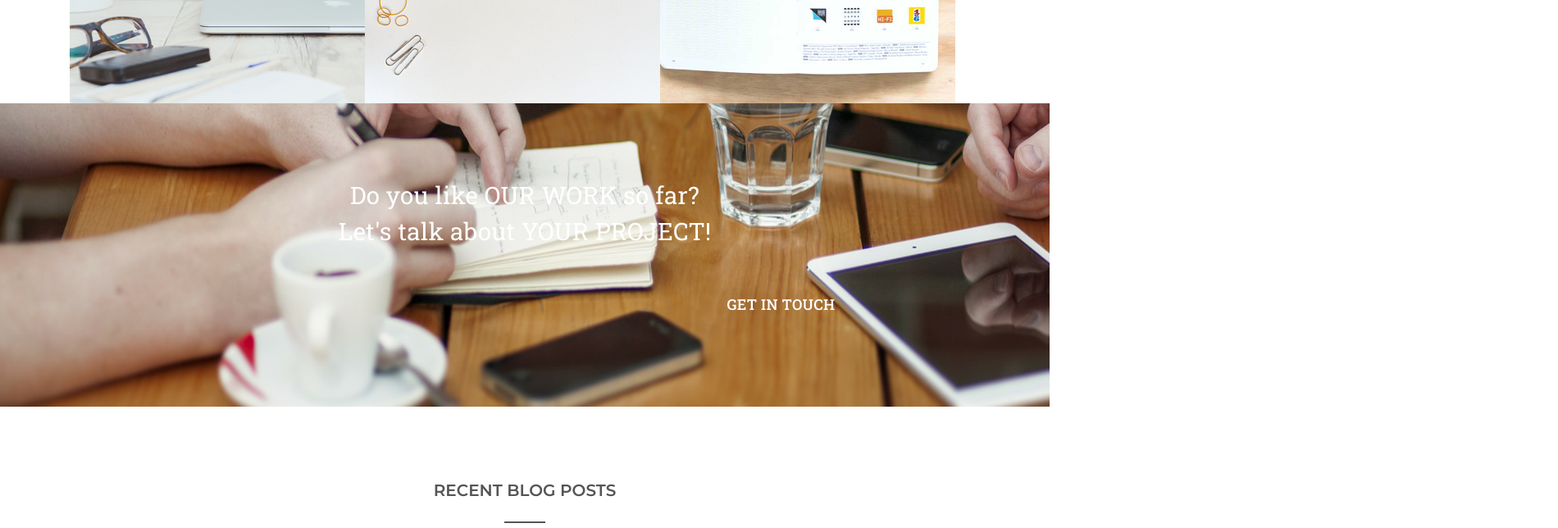
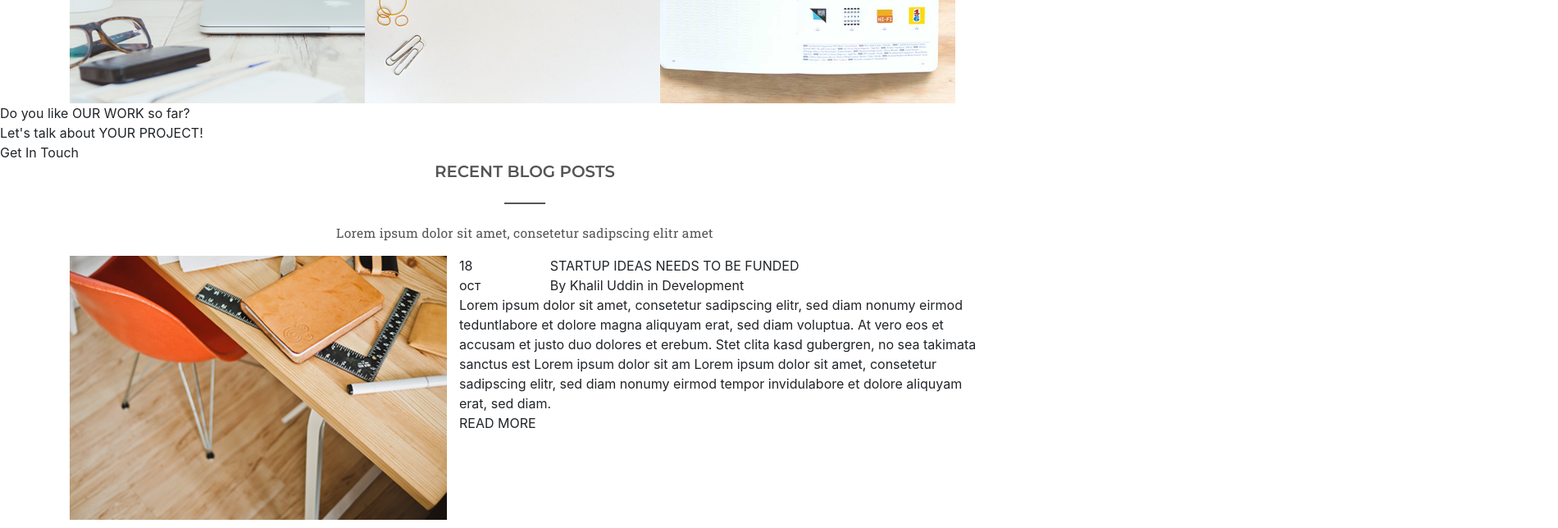
Before and after one commit to AnigalHub/PixelPerfect, a Vue app: page / in a window 1280 px wide. Shown: the part 3200-3844 px from the top of the page at 82% size, 1900 px wide, since content can reach past the window. Built offline with nearby package versions, Linux system fonts and the light colour scheme.

Commit message:
убраны стили - перенесены в App.vue

```diff
--- a/src/components/Blog.vue
+++ b/src/components/Blog.vue
@@ -2,7 +2,7 @@
     <div id="Blog">
         <b-container>
             <div class="name_component">RECENT BLOG POSTS</div>
-            <svg class="underline" xmlns="http://www.w3.org/2000/svg" width="50px" height="2px">
+            <svg class="underline" xmlns="http://www.w3.org/2000/svg">
                 <path fill-rule="evenodd"  fill="rgb(85, 85, 85)" d="M0.000,1.999 L0.000,-0.000 L50.000,-0.000 L50.000,1.999 L0.000,1.999 "/>
             </svg>
             <p class="descr_component">Lorem ipsum dolor sit amet, consetetur sadipscing elitr amet</p>
@@ -13,29 +13,17 @@
                 <b-col class="text part_2">
                    <b-row>
                        <b-col cols="2" >
-                           <div class="date">
-                               18
-                               <br>
-                               <div class="month">
-                                   ост
-                               </div>
+                           <div class="date">18<br>
+                               <div class="month">ост</div>
                            </div>
                        </b-col>
                        <b-col>
-                           <div class="name_post">
-                               STARTUP IDEAS NEEDS TO BE FUNDED
-                           </div>
-                           <div>
-                               By Khalil Uddin in Development
-                           </div>
+                           <div class="name_post">STARTUP IDEAS NEEDS TO BE FUNDED</div>
+                           <div>By Khalil Uddin in Development</div>
                        </b-col>
                    </b-row>
-                    <div class="text">
-                        Lorem ipsum dolor sit amet, consetetur sadipscing elitr, sed diam nonumy eirmod teduntlabore et dolore magna aliquyam erat, sed diam voluptua.  At vero eos et accusam et justo duo dolores et erebum. Stet clita kasd gubergren, no sea takimata sanctus est Lorem ipsum dolor sit am Lorem ipsum dolor sit amet, consetetur sadipscing elitr, sed diam nonumy eirmod tempor invidulabore et dolore aliquyam erat, sed diam.
-                    </div>
-                    <div class="read">
-                        READ MORE
-                    </div>
+                    <div class="text">Lorem ipsum dolor sit amet, consetetur sadipscing elitr, sed diam nonumy eirmod teduntlabore et dolore magna aliquyam erat, sed diam voluptua.  At vero eos et accusam et justo duo dolores et erebum. Stet clita kasd gubergren, no sea takimata sanctus est Lorem ipsum dolor sit am Lorem ipsum dolor sit amet, consetetur sadipscing elitr, sed diam nonumy eirmod tempor invidulabore et dolore aliquyam erat, sed diam.</div>
+                    <div class="read">READ MORE</div>
                 </b-col>
             </b-row>
             <svg xmlns="http://www.w3.org/2000/svg" width="1140px" height="1px">
@@ -48,29 +36,17 @@
                 <b-col class="text part_2">
                     <b-row>
                         <b-col cols="2" >
-                            <div class="date">
-                                18
-                                <br>
-                                <div class="month">
-                                    ост
-                                </div>
+                            <div class="date">18<br>
+                                <div class="month">ост</div>
                             </div>
                         </b-col>
                         <b-col>
-                            <div class="name_post">
-                               USER INTERFACE DESIGNING ELEMENTS
-                            </div>
-                            <div>
-                                By Khalil Uddin in Development
-                            </div>
+                            <div class="name_post">USER INTERFACE DESIGNING ELEMENTS</div>
+                            <div>By Khalil Uddin in Development</div>
                         </b-col>
                     </b-row>
-                    <div class="text">
-                        Lorem ipsum dolor sit amet, consetetur sadipscing elitr, sed diam nonumy eirmod teduntlabore et dolore magna aliquyam erat, sed diam voluptua.  At vero eos et accusam et justo duo dolores et erebum. Stet clita kasd gubergren, no sea takimata sanctus est Lorem ipsum dolor sit am Lorem ipsum dolor sit amet, consetetur sadipscing elitr, sed diam nonumy eirmod tempor invidulabore et dolore aliquyam erat, sed diam.
-                    </div>
-                    <div class="read">
-                        READ MORE
-                    </div>
+                    <div class="text">Lorem ipsum dolor sit amet, consetetur sadipscing elitr, sed diam nonumy eirmod teduntlabore et dolore magna aliquyam erat, sed diam voluptua.  At vero eos et accusam et justo duo dolores et erebum. Stet clita kasd gubergren, no sea takimata sanctus est Lorem ipsum dolor sit am Lorem ipsum dolor sit amet, consetetur sadipscing elitr, sed diam nonumy eirmod tempor invidulabore et dolore aliquyam erat, sed diam.</div>
+                    <div class="read">READ MORE</div>
                 </b-col>
             </b-row>
         </b-container>
@@ -84,117 +60,5 @@
 </script>
 
 <style scoped lang="scss">
-    #Blog {
-        padding-top: 90px;
-        padding-bottom: 80px;
 
-        .name_component {
-            font-size: 20px;
-            font-family: "Montserrat";
-            color: rgb(85, 85, 85);
-            font-weight: 600;
-            text-transform: uppercase;
-            line-height: 1.2;
-            text-align: center;
-            z-index: 416;
-        }
-
-        .descr_component {
-            font-size: 15.5px;
-            font-family: "Roboto Slab";
-            color: rgb(85, 85, 85);
-            letter-spacing: .28px;
-            line-height: 1.5;
-            text-align: center;
-            margin-top: 25.25px;
-            padding-bottom: 25px;
-        }
-
-        .underline {
-            background-color: rgb(85, 85, 85);
-            margin-top: 26px;
-            display: block;
-            margin-right: auto;
-            margin-left: auto;
-            width: 50px;
-            height: 2px;
-
-        }
-        .text {
-            font-size: 13.5px;
-            font-family: "Roboto Slab";
-            color: rgb(85, 85, 85);
-            letter-spacing: .275px;
-            line-height: 1.8;
-            text-align:left;
-            margin-top: 25.25px;
-        }
-        .blog{
-            padding-bottom: 26.5px;
-        }
-        .part_1,.part_2{padding-left: 30px !important;}
-        .part_2 .text{
-            padding: 0 12px 0 2px;
-
-            margin-top: 18px;
-        }
-        .date {
-            padding: 16px;
-            border: 2px solid rgb(119, 119, 119);
-            height: 75px;
-            width: 75px;
-            font-size: 24px;
-            font-family: "Montserrat";
-            color: rgb(119, 119, 119);
-            font-weight: bold;
-            text-transform: uppercase;
-            line-height: 0.833;
-            text-align: center;
-        }
-        .month{
-            font-size: 15px;
-            padding-top: 10px;
-        }
-        .name_post{
-            font-size: 16px;
-            font-family: "Montserrat";
-            color: rgb(85, 85, 85);
-            text-transform: uppercase;
-            line-height: 1.5;
-            text-align: left;
-            padding-top: 1.4%;
-            letter-spacing: -.18px;
-            padding-left: .5%;
-            font-weight: 600;
-        }
-        .blog:nth-child(4) .name_post{
-            padding-top: 1.5% !important;
-        }
-        .col .col{
-            padding: 0 !important;
-        }
-
-        .read {
-            padding-top: 21.5px;
-            font-size: 13.25px;
-            letter-spacing: .75px;
-            font-family: "Roboto Slab";
-            color: rgb(119, 119, 119);
-            font-weight: bold;
-            text-transform: uppercase;
-            line-height: 1.846;
-        }
-        svg{
-            margin-left: 15px;
-            margin-bottom: 3px;
-
-        }
-
-
-    }
-    @media (min-width: 1200px){
-        .container, .container-sm, .container-md, .container-lg, .container-xl {
-            max-width: 1200px !important;
-        }
-    }
 </style>
--- a/src/components/Call.vue
+++ b/src/components/Call.vue
@@ -16,37 +16,5 @@
 </script>
 
 <style scoped lang="scss">
-    #Call{
-        background: url("../../public/Call.png") 100% 100% no-repeat;
-     background-size:100% 100%;
 
-        #question{
-            font-size: 29.5px;
-            font-family: 'Roboto Slab', serif;
-            color: rgb(255, 255, 255);
-            font-weight: 400;
-            line-height: 1.48;
-            text-align: center;
-            letter-spacing: .28px;
-            z-index: 163;
-            padding-top: 90px;
-            padding-bottom: 50px;
-        }
-        #Get_Started {
-            font-size: 18px;
-            font-family: 'Roboto Slab', serif;
-            padding-bottom: 111px;
-            padding-left: 5px;
-            letter-spacing: .28px;
-            color: rgb(255, 255, 255);
-            text-transform: uppercase;
-            line-height: 1.5;
-            font-weight: 500;
-            width: 1900px;
-            margin-top: 5px;
-            text-align: center;
-            z-index: 428;
-        }
-
-    }
 </style>
```
